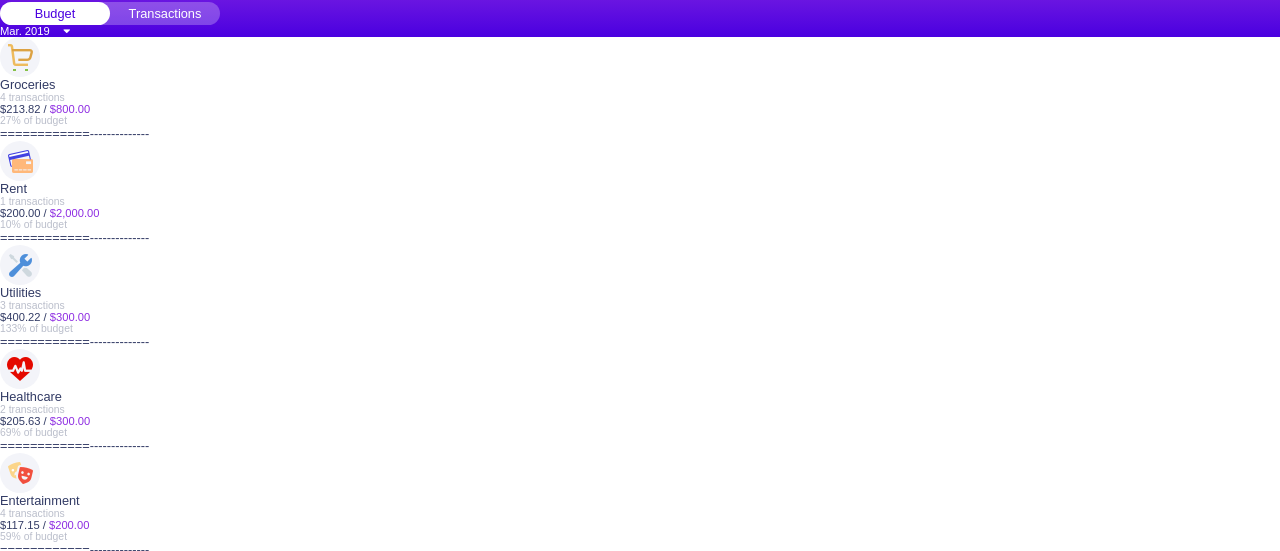
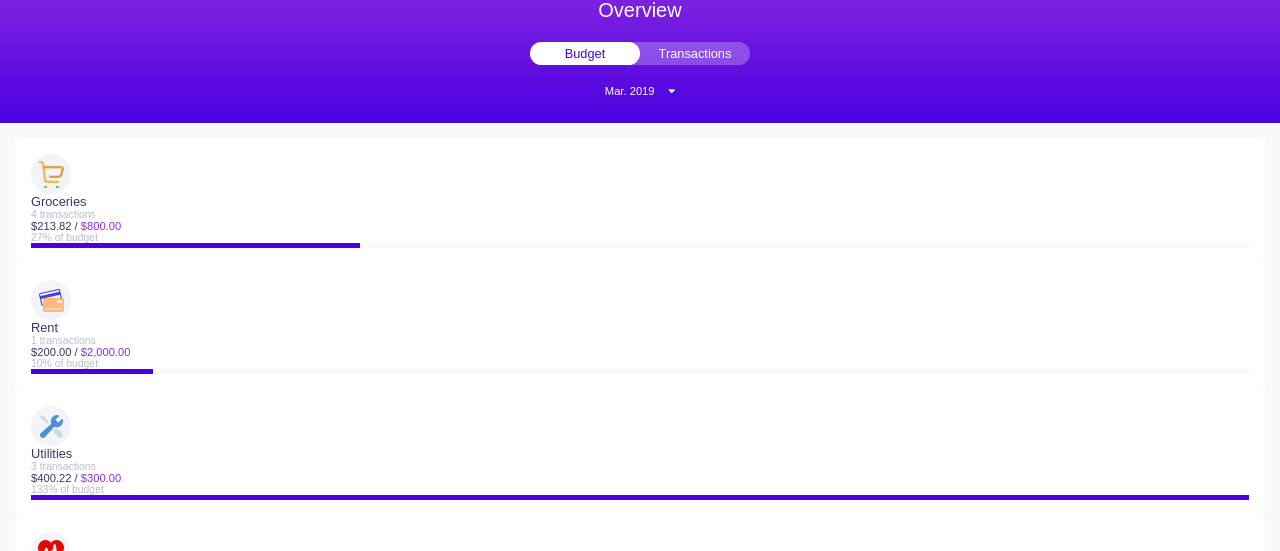
Before and after one commit to ca-collins/firstVueApp, a plain HTML site: page index.html in a window 1280 px wide. Shown: the part 42-593 px from the top of the page. Drawn offline with nearby package versions, Linux system fonts and the light colour scheme.

Commit message:
added dynamic budget bar; finished styling header

```diff
--- a/index.html
+++ b/index.html
@@ -12,12 +12,12 @@
 <body class="med-font">
     <div class="site-container">
 
-        <div class="header">
+        <div class="header-box">
             <div class="logo-box">
                 <img src="assets/logo.png" alt="Savify Logo">
                 <div class="logo-text">savify</div>
             </div>
-
+            <div class="header">
                 <h1 class="page-title">Overview</h1>
 
                 <div class="view-slider-wrapper med-font">
@@ -29,6 +29,7 @@
 
                 <p class="date sm-font">Mar. 2019<i class="fas fa-caret-down"></i></p>
             </div>
+        </div>
 
 
         <div id="budgetCards">
@@ -39,7 +40,7 @@
                     <img v-bind:src="'assets/' + budget.name + '.png'" alt="icon">
                 </div>
 
-                <div class="cardContent">
+                <div class="card-content">
 
                     <div class="card-left">
                         <p class="card-title">{{ budget.name }}</p>
@@ -51,7 +52,10 @@
                         <p class="subtext vsm-font">{{percentBudget(transactionTotal(budget.transactions), budget.target)}} of budget</p>
                     </div>
 
-                    <div class="bar">============--------------</div>
+                    <div class="budget-bar">
+                        <div class="total-bar"></div>
+                        <div :style="{ width: budgetBarWidth(transactionTotal(budget.transactions), budget.target) }" class="used-bar"></div>
+                    </div>
 
                 </div>
 
--- a/index.js
+++ b/index.js
@@ -3,6 +3,7 @@ new Vue({
     data: {
         budgets: [
             {
+            test: 50 + "%",
             name: "Groceries",
             target: "80000",
             transactions: [
@@ -105,6 +106,11 @@ new Vue({
         },
         percentBudget(spent, budget) {
             return `${Math.round((spent / budget) * 100)}%`
-        }
+        },
+        budgetBarWidth(spent, budget) {
+            if (budget > spent) {
+                return `${Math.round((spent / budget) * 100)}%`;
+            } else { return "100%"}
+        },
     }
 });
--- a/main.css
+++ b/main.css
@@ -8,6 +8,7 @@
 
 body {
     min-height: 100vh;
+    background-color: #f8f9fb;
 }
 
 .site-container {
@@ -15,12 +16,13 @@ body {
     color: #323b65;
 }
 
+.site-container>* {
+    padding: 15px;
+}
 
-
-.header, .footer {
+.header-box, .footer {
   background-image: linear-gradient(-180deg, #8E2DE2 0%, #4A00E0 100%);
   color: white;
-
 }
 
 .vsm-font {
@@ -38,14 +40,18 @@ body {
 }
 
 .header {
-    /* display: grid; */
-    /* width: 100%; */
-    /* grid-template: "a a a" auto; */
+    display: grid;
+    grid-template-rows: 1fr 1fr 1fr;
+    grid-template-columns: 1fr;
+    justify-items: center;
+    grid-row-gap: 1.25rem;
 }
 
 .logo-box {
     display: flex;
     align-items: center;
+    justify-self: left;
+    margin-bottom: 5px;
 }
 
 .logo-text {
@@ -113,6 +119,12 @@ body {
 
 /*  CARD STYLES */
 
+.cat-card {
+    background-color: #ffffff;
+    padding: 1rem;
+    border-radius: 5px;
+}
+
 .subtext {
     color: #babecb;
 }
@@ -127,6 +139,26 @@ body {
     justify-content: center;
 }
 
+.budget-bar {
+    display: grid;
+    grid-template-rows: 5px;
+    grid-template-columns: auto auto;
+}
+
+.budget-bar>* {
+    grid-row: 1 / -1;
+}
+
+.total-bar {
+    background-color: #f8f9fb;
+    grid-column: 1 / -1;
+}
+
+.used-bar {
+    background-color: #4a00e0;
+    grid-column: 1 / -1;
+}
+
 
 
 .footer {
```
Lines whose indentation alone changed are shown as unchanged.
